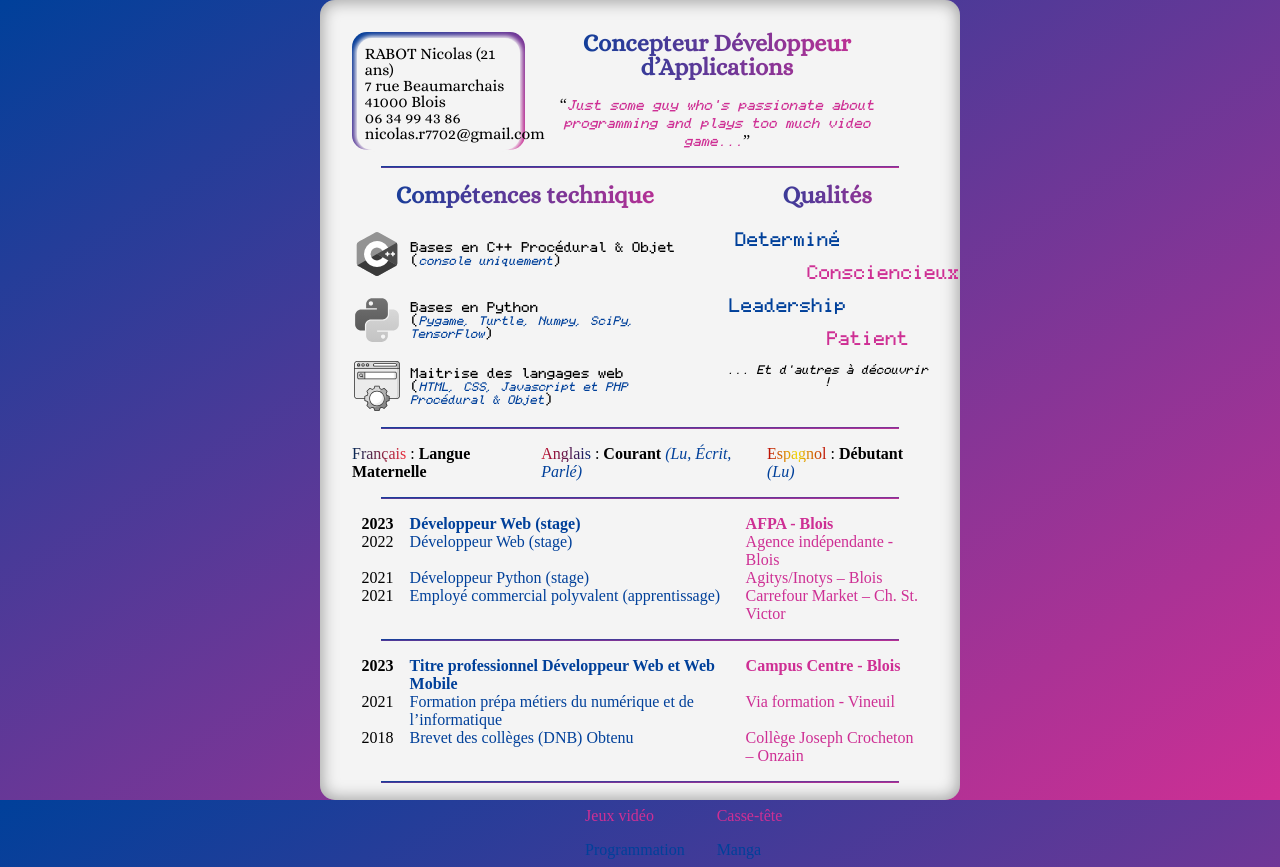
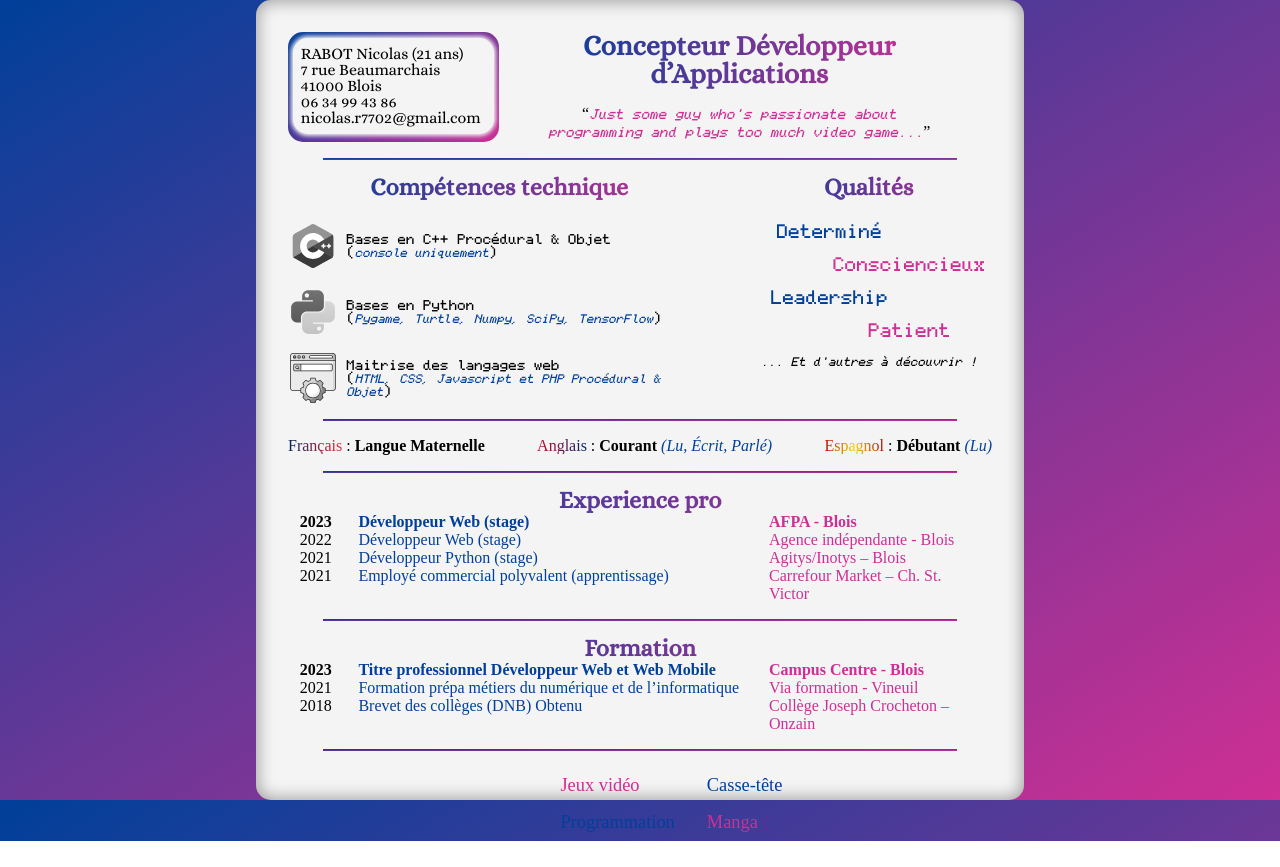
Before and after one commit to zabounet/Nz-Cv, a plain HTML site: page index.html in a window 1280 px wide. After the commit the page ends 841 px from the top, so only its background shows below. Drawn offline with Linux system fonts and the light colour scheme; a script that the page names is missing; files whose address does not match are found by name.

Commit message:
Structure finie

```diff
--- a/index.css
+++ b/index.css
@@ -58,7 +58,7 @@ main {
     min-height: 800px;
     height: 90%;
     min-width: 500px;
-    width: 50%;
+    width: 60%;
     padding: 2rem;
     border-radius: 15px;
     box-shadow: inset 0px 0px 16px 2px rgba(0, 0, 0, 0.346);
@@ -116,7 +116,7 @@ article .topSection .title {
 }
 
 article .topSection .title h1 {
-    font-size: 1.5rem;
+    font-size: 1.75rem;
     padding-bottom: 1rem;
     text-decoration: underline;
 }
@@ -227,6 +227,10 @@ article .langsSection ul li:last-of-type span {
     -webkit-text-fill-color: transparent;
 }
 
+article .experienceSection h2 {
+    text-align: center;
+}
+
 article .experienceSection li {
     display: flex;
     justify-content: space-around;
@@ -258,7 +262,7 @@ article .experienceSection li span:nth-of-type(3) {
 
 article .bottomSection{
     margin: auto;
-    width: 55%;
+    width: 45%;
     display: flex;
     justify-content: space-between;
 }
@@ -276,11 +280,26 @@ article .bottomSection .hobby ul div{
     padding: 0 1rem;
 }
 
-article .bottomSection .hobby ul div li{
+article .bottomSection .hobby ul div:first-of-type li:first-child{
     padding: .5rem 0;
+    font-size: 1.15rem;
     color: #CE2F94;
 }
 
-article .bottomSection .hobby ul div li:last-of-type{
+article .bottomSection .hobby ul div:last-of-type li:first-child{
+    padding: .5rem 0;
+    font-size: 1.15rem;
     color:#00409A
 }
+
+article .bottomSection .hobby ul div:first-of-type li:last-child{
+    padding: .5rem 0;
+    font-size: 1.15rem;
+    color:#00409A
+}
+
+article .bottomSection .hobby ul div:last-of-type li:last-child{
+    padding: .5rem 0;
+    font-size: 1.15rem;
+    color: #CE2F94;
+}
--- a/index.html
+++ b/index.html
@@ -77,6 +77,7 @@
             <div class="gradientLine"></div>
 
             <section class="experienceSection">
+                <h2>Experience pro</h2>
                 <ul>
                     <li><span>2023</span> <span>Développeur Web (stage)</span> <span>AFPA - Blois</span></li>
                     <li><span>2022</span> <span>Développeur Web (stage)</span> <span>Agence indépendante - Blois</span>
@@ -93,6 +94,7 @@
 
             <div>
                 <section class="experienceSection">
+                    <h2>Formation</h2>
                     <ul>
                         <li class="pro"><span>2023</span><span>Titre professionnel Développeur Web et Web
                                 Mobile</span><span>
--- a/index.js
+++ b/index.js
@@ -27,8 +27,8 @@ document.addEventListener('DOMContentLoaded', () => {
     new QRCode(
         "QRCode", {
         text: document.location.href,
-        width: 80,
-        height: 80,
+        width: 100,
+        height: 100,
         colorDark: "#000000",
         colorLight: "#FFFFFF",
         correctLevel: QRCode.CorrectLevel.M
```
